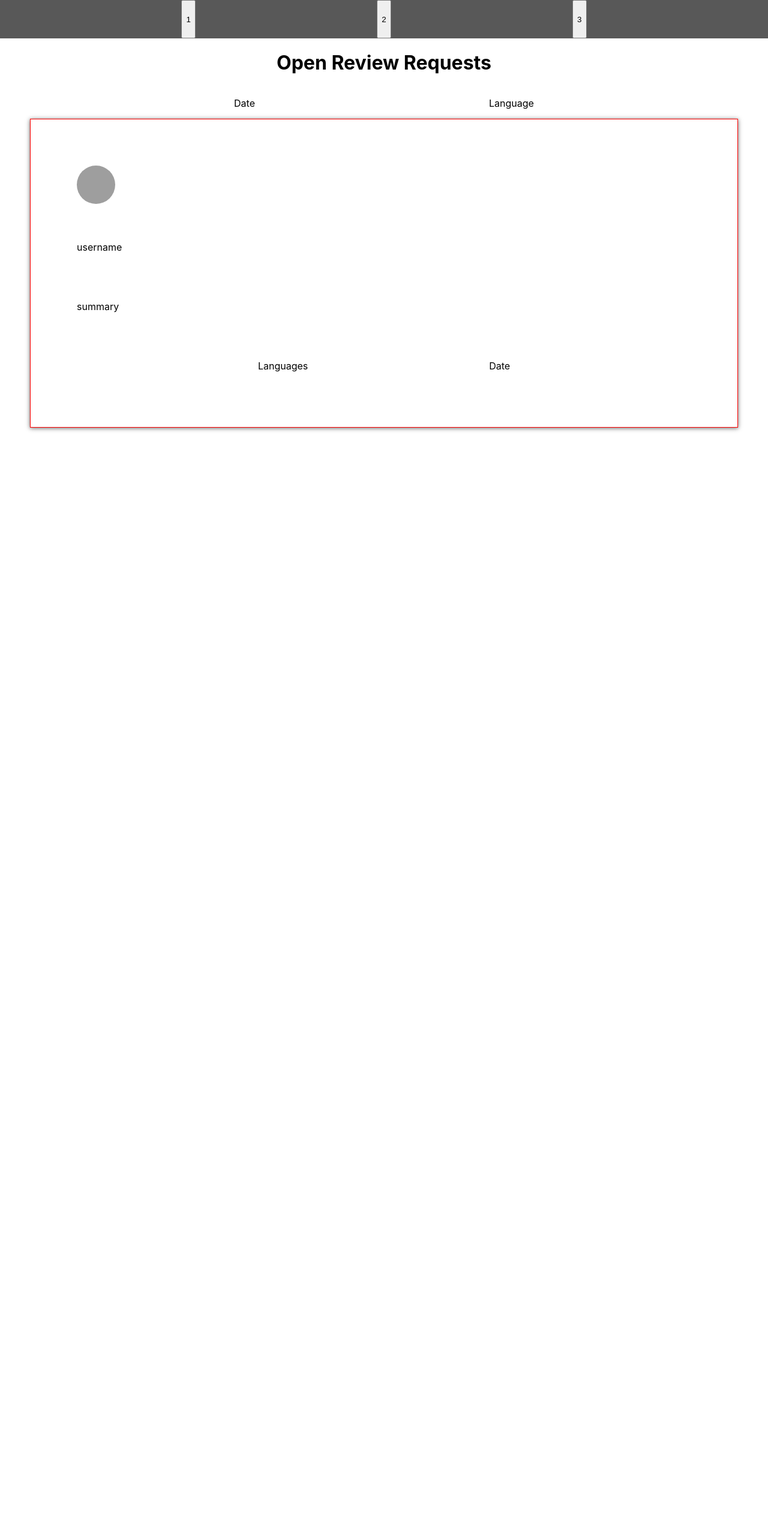
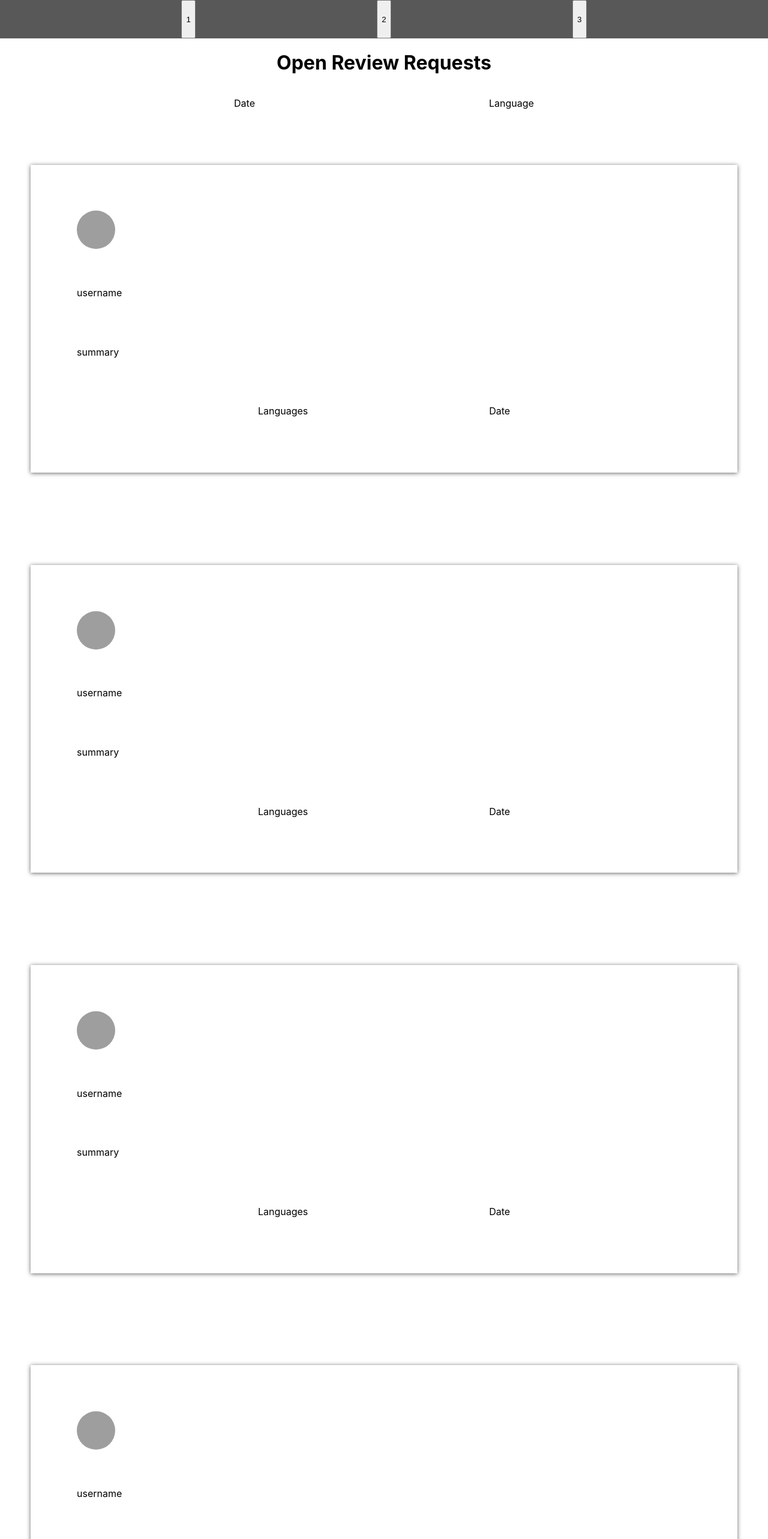
Before and after one commit to owenhallgren/stretch-project, a React (Create React App) app: page / in a window 1280 px wide. Shown: the top 2566 px of the page at 60% size. Before the commit the page ends 800 px from the top, so only its background shows below. Built offline with nearby package versions, Linux system fonts and the light colour scheme; grey boxes are pictures that could not be loaded.

Commit message:
Connect mockdata to application

```diff
--- a/src/Components/Card/Card.css
+++ b/src/Components/Card/Card.css
@@ -2,7 +2,8 @@
     display: flex;
     flex-direction: column;
     padding: 6%;
-    border: 1px solid red;
+    margin: 6%;
+    /* border: .5px solid gray; */
     width: 80%;
     height: 45vh;
     justify-content: space-between;
--- a/src/Components/OpenReviews/OpenReviews.js
+++ b/src/Components/OpenReviews/OpenReviews.js
@@ -13,6 +13,9 @@ const OpenReviews = () => {
             </div>
             <section className='card-container'>
                 <Card />
+                <Card />
+                <Card />
+                <Card />
             </section>
         </body>
     )
```
